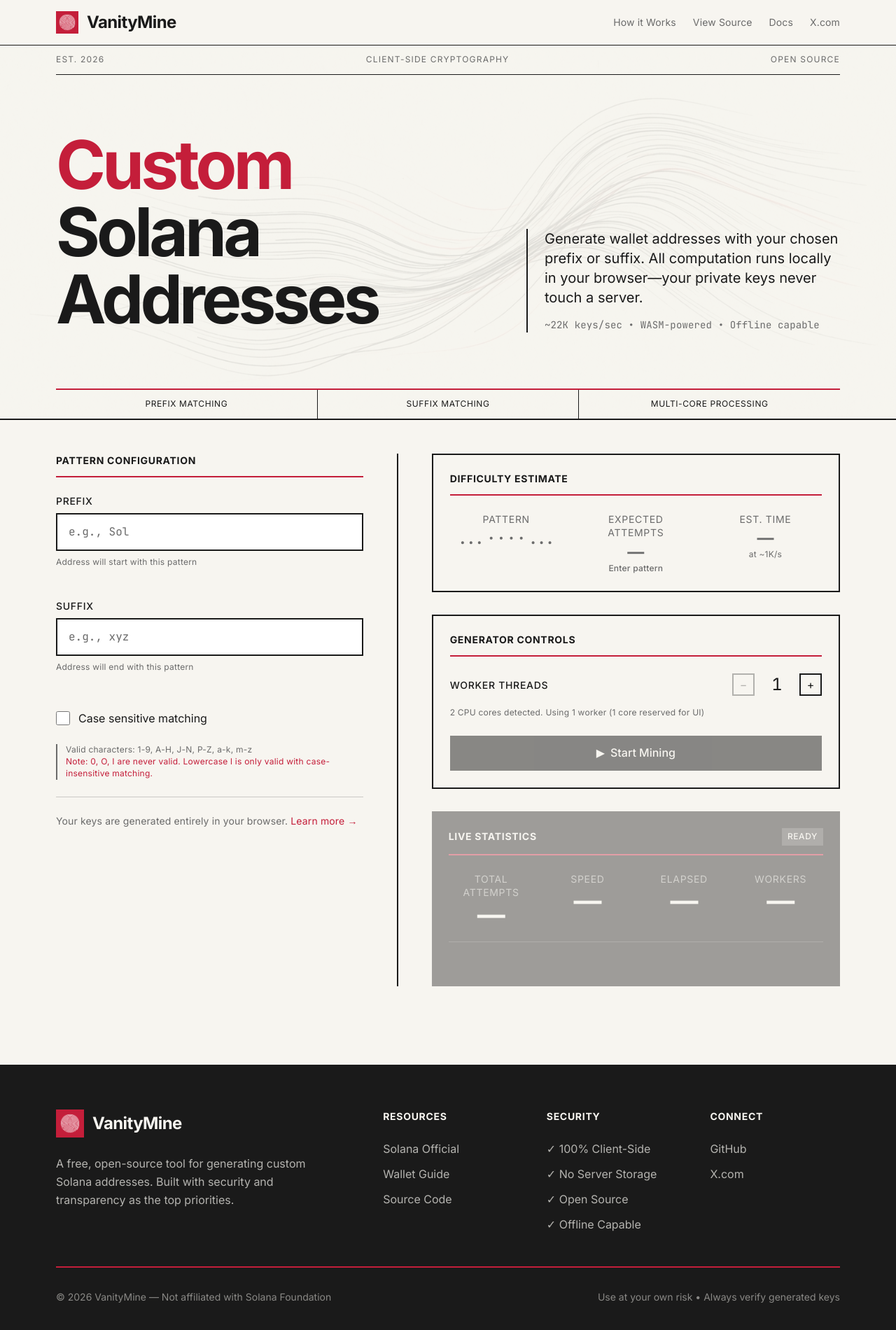
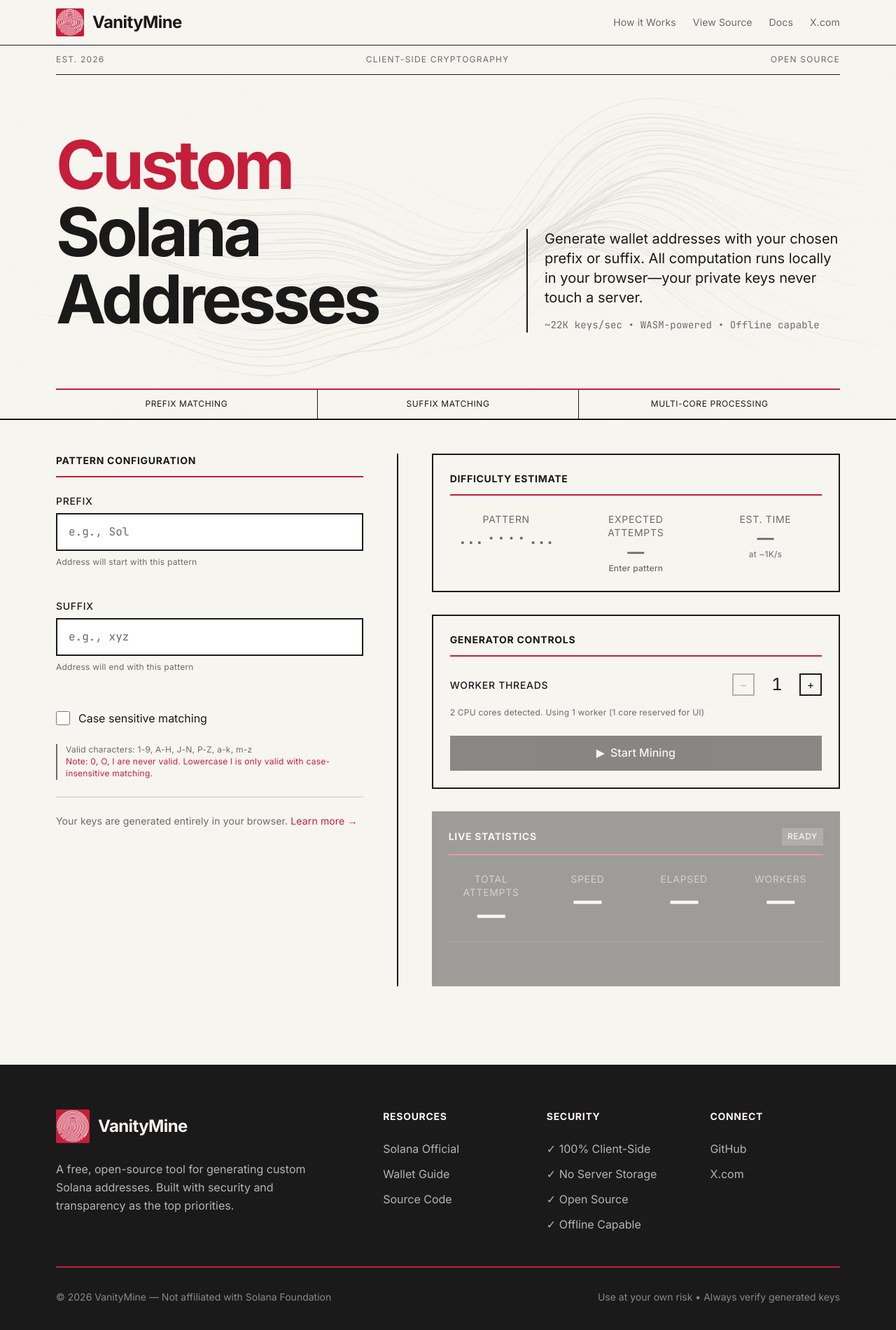
Before and after one commit to bytebrox/vanitymine-web, a Next.js app: page / in a window 1280 px wide. Shown: the top 1900 px of the page at 70% size. Built offline with nearby package versions, Linux system fonts and the light colour scheme.

Commit message:
style: Increase logo size in navbar and footer

```diff
--- a/src/components/Footer.tsx
+++ b/src/components/Footer.tsx
@@ -16,8 +16,8 @@
           {/* Brand */}
           <div className="col-span-2 lg:col-span-2">
             <div className="flex items-center gap-3 mb-6">
-              <div className="w-10 h-10 bg-accent flex items-center justify-center p-1.5">
-                <img src="/logo_w.png" alt="VanityMine" className="w-full h-full object-contain" />
+              <div className="w-12 h-12 bg-accent flex items-center justify-center rounded-sm overflow-hidden">
+                <img src="/logo_w.png" alt="VanityMine" className="w-full h-full object-cover" />
               </div>
               <span className="font-bold text-2xl tracking-tight">VanityMine</span>
             </div>
--- a/src/components/Navbar.tsx
+++ b/src/components/Navbar.tsx
@@ -17,8 +17,8 @@
           {/* Logo & Brand */}
           <div className="flex items-center gap-3">
             {/* Logo image on accent background */}
-            <div className="w-8 h-8 bg-accent flex items-center justify-center p-1">
-              <img src="/logo_w.png" alt="VanityMine" className="w-full h-full object-contain" />
+            <div className="w-10 h-10 bg-accent flex items-center justify-center rounded-sm overflow-hidden">
+              <img src="/logo_w.png" alt="VanityMine" className="w-full h-full object-cover" />
             </div>
             <span className="font-bold text-title tracking-tight">VanityMine</span>
           </div>
```
Also changed, not shown: public/favicon.png.
